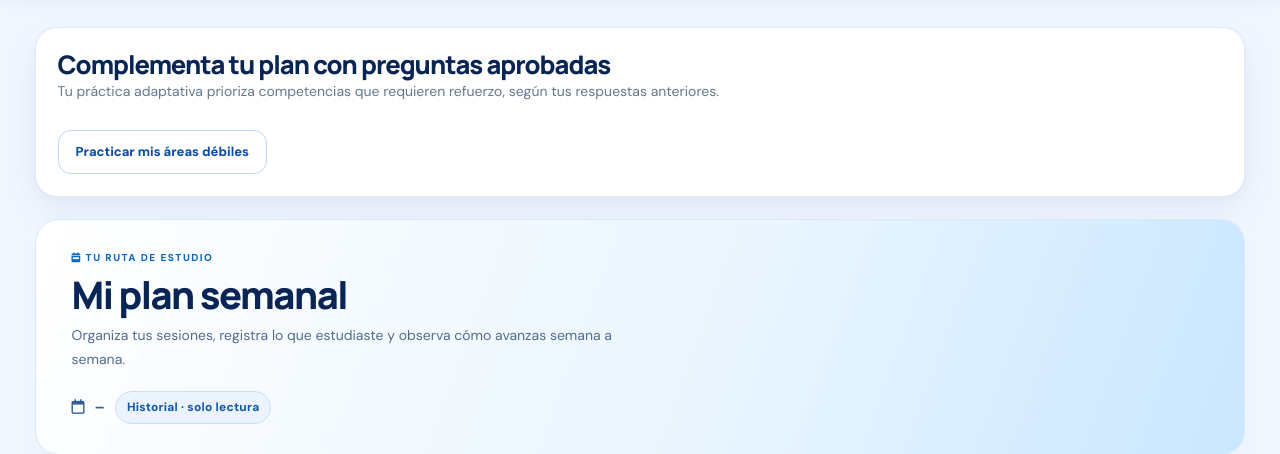
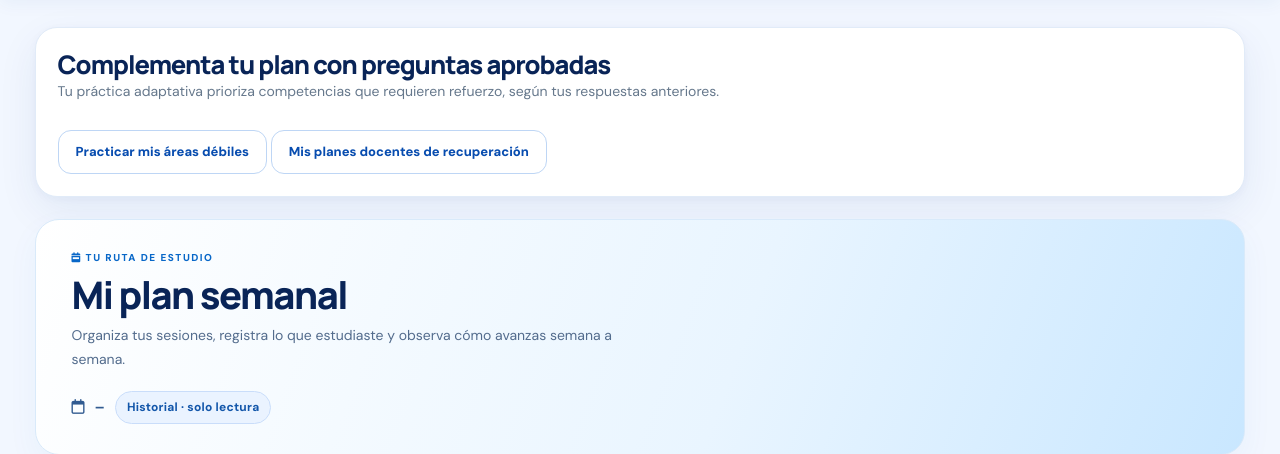
Before and after one commit to legalmenteadriangalindez/Sistema-pre-ICFES-de-prediccion-de-habilidades-y-debilidades-academicas-con-Chatbot, a Django app: template Principal/templates/PlanSemanal.html in a window 1280 px wide. Shown: the part 78-532 px from the top of the page. Run offline with Django 5.2, Linux system fonts and the light colour scheme; the template is opened without the code that fills it, so the values that code supplies are empty.

Commit message:
feat(student ui): conectar plan semanal e intervenciones docentes

```diff
--- a/Principal/templates/PlanSemanal.html
+++ b/Principal/templates/PlanSemanal.html
@@ -4,7 +4,7 @@
 {% block extra_head %}<link href="{% static 'css/plan-semanal.css' %}" rel="stylesheet">{% endblock %}
 {% block content %}
 <div class="dash portal-page weekly-page">
-<section class="ui-card" aria-label="Refuerzo adaptativo"><h2>Complementa tu plan con preguntas aprobadas</h2><p>Tu práctica adaptativa prioriza competencias que requieren refuerzo, según tus respuestas anteriores.</p><a class="ui-btn ui-btn-outline" href="{% url 'practica_adaptativa' %}">Practicar mis áreas débiles</a></section>
+<section class="ui-card" aria-label="Refuerzo adaptativo"><h2>Complementa tu plan con preguntas aprobadas</h2><p>Tu práctica adaptativa prioriza competencias que requieren refuerzo, según tus respuestas anteriores.</p><a class="ui-btn ui-btn-outline" href="{% url 'practica_adaptativa' %}">Practicar mis áreas débiles</a> <a class="ui-btn ui-btn-outline" href="{% url 'mis_intervenciones' %}">Mis planes docentes de recuperación</a></section>
   <section class="section-hero weekly-hero">
     <span class="eyebrow"><i class="fas fa-calendar-week"></i> TU RUTA DE ESTUDIO</span>
     <h1>Mi plan semanal</h1>
```
